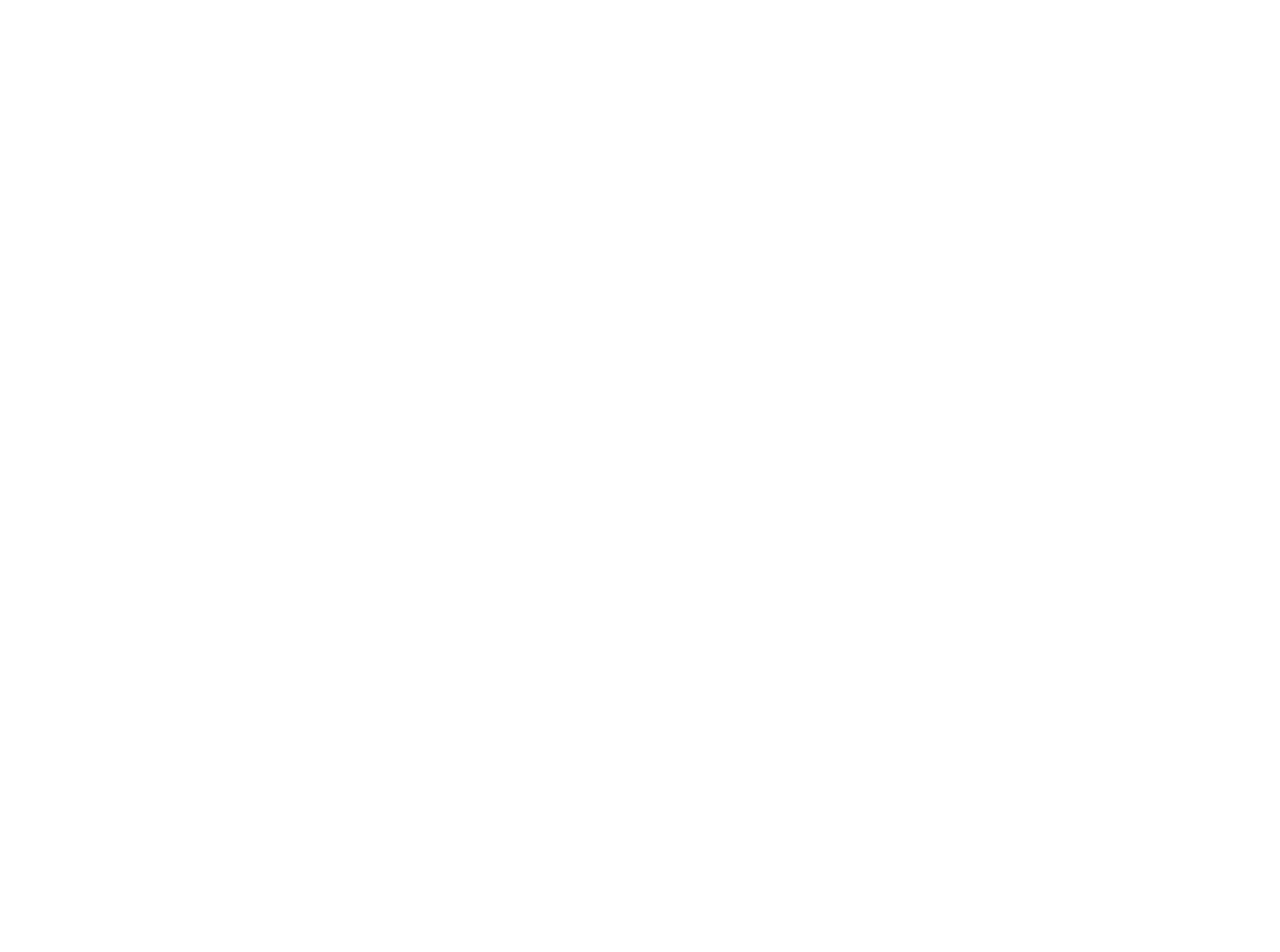
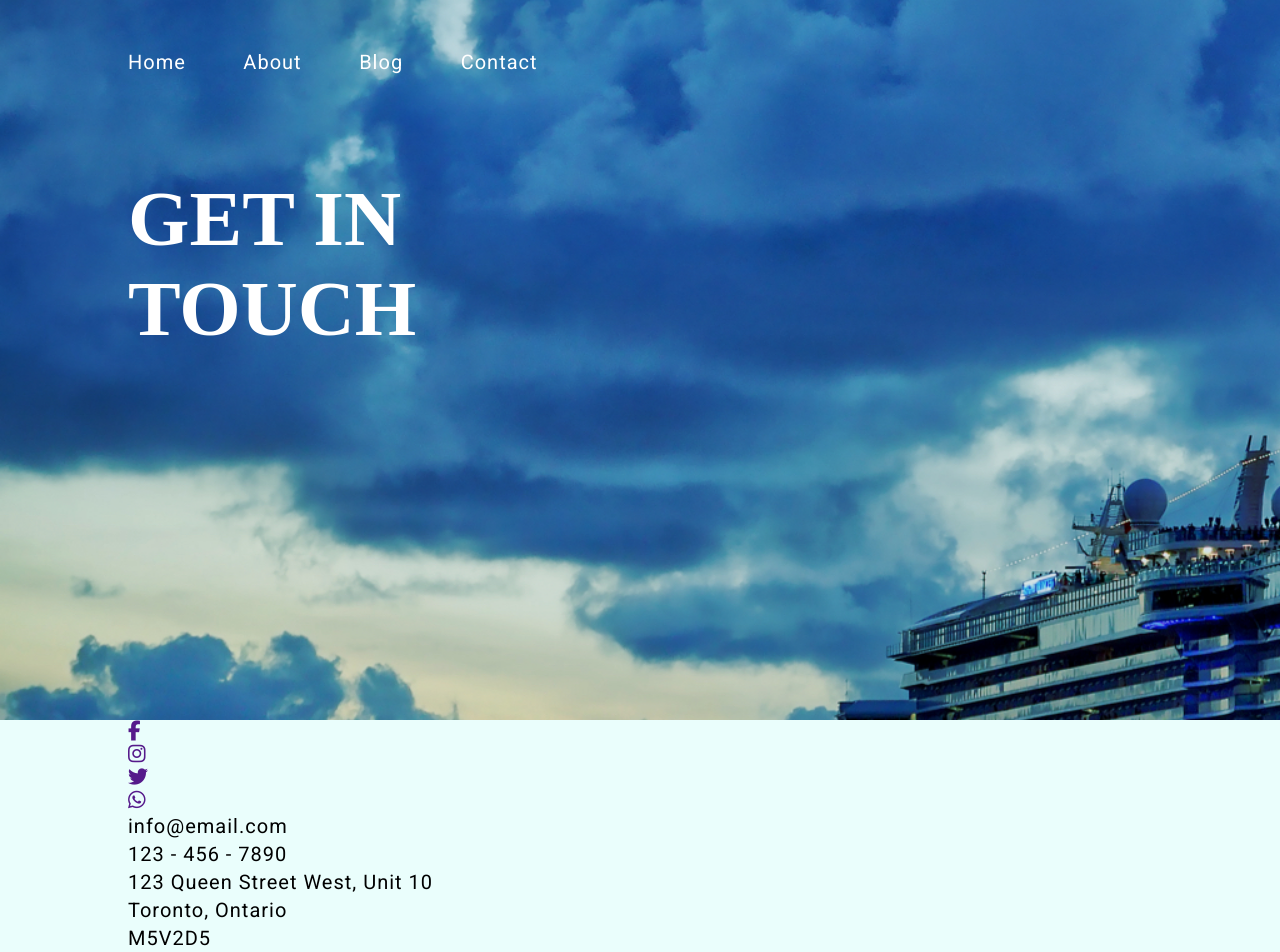
Before and after one commit to marlidunker1/project-two-old, a plain HTML site: page contact.html in a window 1280 px wide. Before the commit the page ends 800 px from the top, so only its background shows below. Drawn offline with Linux system fonts and the light colour scheme; a web font is replaced by a local one.

Commit message:
night done

```diff
--- a/contact.html
+++ b/contact.html
@@ -4,9 +4,63 @@
     <meta charset="UTF-8">
     <meta name="viewport" content="width=device-width, initial-scale=1.0">
     <meta http-equiv="X-UA-Compatible" content="ie=edge">
-    <title>Document</title>
+    <title>Contact Us</title>
+    <link rel="stylesheet" href="./styles/style.css">
+    <link href="https://fonts.googleapis.com/css?family=IM+Fell+English:400i|Roboto&display=swap" rel="stylesheet">
+    <script src="https://kit.fontawesome.com/78737df333.js"></script>
 </head>
 <body>
 
+  <!-- BEGIN HEADER -->
+
+  <header>
+        <div class="wrapper">
+          <nav>
+            <ul>
+              <li><a href="">Home</a></li>
+              <li><a href="">About</a></li>
+              <li><a href="">Blog</a></li>
+              <li><a href="">Contact</a></li>
+            </ul>
+          </nav>
+          <div>
+            <h1 class="h1 contact">Get In Touch</h1>
+          </div>
+        </div> <!--END WRAPPER-->
+      </header>
+
+<!-- BEGIN MAIN  -->
+
+    <main>
+
+        <section>
+            <div class="wrapper">
+                <div class="contact-info">
+                    <div class="icon-box">
+                        <div class="contact-icon">
+                            <a href=""><i class="fab fa-facebook-f"></i></a>
+                        </div>
+                        <div class="contact-icon">
+                            <a href=""><i class="fab fa-instagram"></i></a>
+                        </div>
+                        <div class="contact-icon">
+                            <a href=""><i class="fab fa-twitter"></i></a>
+                        </div>
+                        <div class="contact-icon">
+                            <a href=""><i class="fab fa-whatsapp"></i></a>
+                        </div>
+                    </div>
+                    <p>info@email.com</p>
+                    <p>123 - 456 - 7890</p>
+                    <p>123 Queen Street West, Unit 10</p>
+                    <p>Toronto, Ontario</p>
+                    <p>M5V2D5</p>
+                </div>
+            </div><!--END WRAPPER-->
+        </section>
+
+
+    </main>
+
 </body>
 </html>
--- a/styles/sass/_contact.scss
+++ b/styles/sass/_contact.scss
@@ -0,0 +1,24 @@
+// HEADER
+
+header {
+    background: url(/images/contact-header.jpg);
+    background-image: cover;
+    background-repeat: no-repeat;
+    background-size: cover;
+    height: 90vh;
+
+    h1.h1.contact {
+        color: $white;
+        margin-top: 100px;
+    }
+}
+
+// MAIN
+
+main {
+    background: $blue-one;
+
+    .contact-info {
+        width: 30%;
+    }
+}
--- a/styles/sass/_index.scss
+++ b/styles/sass/_index.scss
@@ -4,6 +4,7 @@ header {
     background: url(/images/home-header.jpg);
     background-image: cover;
     background-repeat: no-repeat;
+    background-size: cover;
     position: relative;
     height: 90vh;
 
```
Also changed, not shown: styles/style.css.
